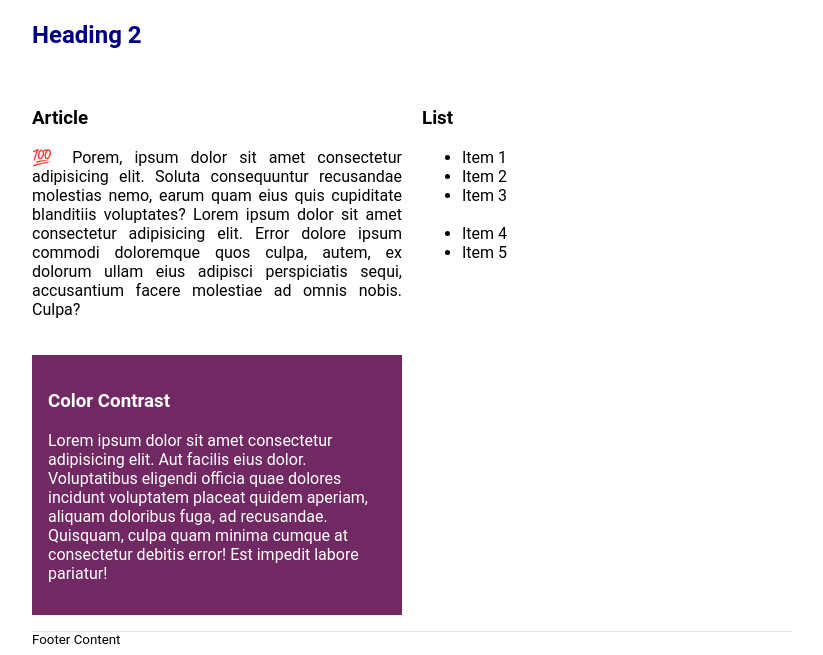
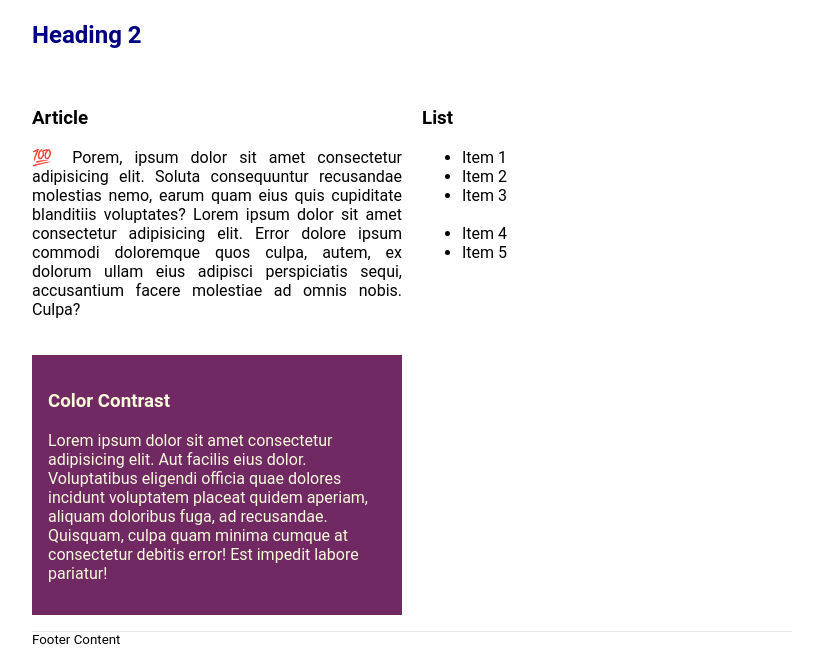
Before and after one commit to duliodelgado/wdd230, a plain HTML site: page lesson02/design.html in a window 1280 px wide. Shown: the part 146-801 px from the top of the page, without its empty margins (228-1051 px from the left). Drawn offline with Linux system fonts and the light colour scheme.

Commit message:
Update design.css

```diff
--- a/lesson02/styles/design.css
+++ b/lesson02/styles/design.css
@@ -38,7 +38,7 @@ article p {
 
 .callout {
     padding: 1rem;
-	color: #fffffd;
+	color: #f8fadb;
 	background-color: #702963;
 }
 
```
